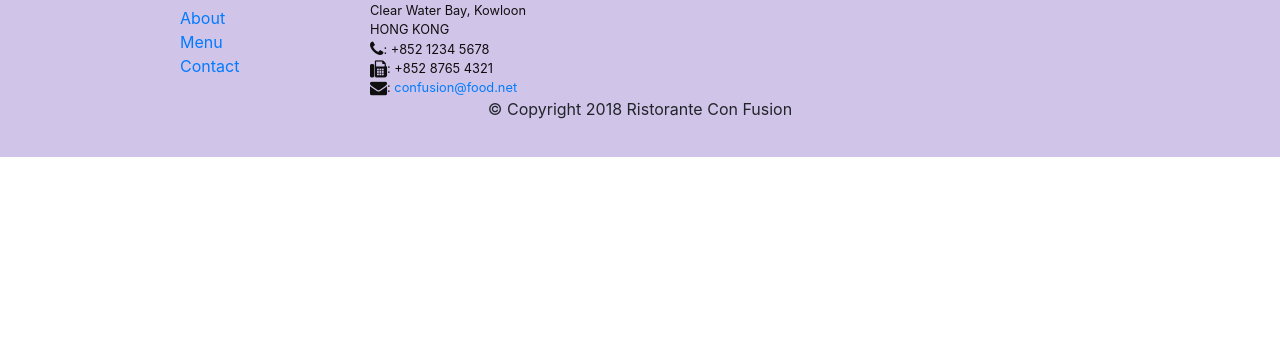
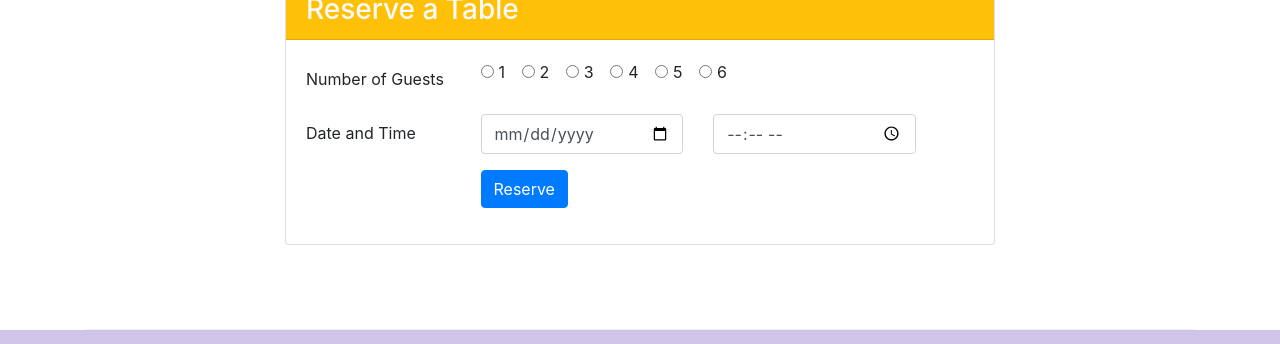
Before and after one commit to stevenpalma123/conFusion, a website: page index.html in a window 1280 px wide. Shown: the part 1604-1948 px from the top of the page. Before the commit the page ends 1761 px from the top, so only its background shows below. Drawn offline with nearby package versions, Linux system fonts and the light colour scheme.

Commit message:
Added Reservation Form

```diff
--- a/index.html
+++ b/index.html
@@ -55,8 +55,12 @@
                     <h1>Ristorante con Fusion</h1>
                     <p>We take inspiration from the World's best cuisines, and create a unique fusion experience. Our lipsmacking creations will tickle your culinary senses!</p>
                 </div>
-                <div class="col-12 col-sm align-self-center">
+                <div class="col-12 col-sm-3 align-self-center">
                     <img src="img/logo.png" class="img-fluid">
+                </div>
+                <div class="col-12 col-sm-3">
+                    <!-- hr might belong here -->
+                    <a class="btn btn-sm btn-block btn-warning" href="#reservationForm" role="button">Reserve Table</a>
                 </div>
             </div>
         </div>
@@ -84,14 +88,19 @@
             </div>
         </div>
 
-
         <div class="row row-content align-items-center">
             <div class="col-12 col-sm-4 col-md-3">
                 <h3>This Month's Promotions</h3>
             </div>
             <div class="col col-sm col-md">
-                <h2>Weekend Grand Buffet</h2>
-                <p class="d-none d-sm-block">Featuring mouthwatering combinations with a choice of five different salads, six enticing appetizers, six main entrees and five choicest desserts. Free flowing bubbly and soft drinks. All for just $19.99 per person </p>
+                <!-- media section  -->
+                <div class="media">
+                    <div class="media-body">
+                        <h2 class="mt-0">Weekend Grand Buffet <span class="badge badge-danger"> NEW</span></h2>
+                        <p class="d-none d-sm-block">Featuring mouthwatering combinations with a choice of five different salads, six enticing appetizers, six main entrees and five choicest desserts. Free flowing bubbly and soft drinks. All for just $19.99 per person. </p>
+                    </div>
+                    <img class="d-flex ml-3 img-thumbnail align-self-center" src="img/buffet.png" alt="Buffet">
+                </div>
             </div>
         </div>
 
@@ -115,6 +124,67 @@
                 </div>
             </div>
         </div>
+
+        <!-- Added form for Reservation -->
+        <div class="row row-content justify-content-center">
+            <div class="col-12 col-sm-8">
+                <div class="card">
+                    <h3 class="card-header bg-warning text-light">
+                        Reserve a Table
+                    </h3>
+                    <div class="card-body">
+                        <form id="reservationForm">
+                            <div class="form-group row">
+                                <label class="col-md-3 col-form-label">Number of Guests</label>
+                                <div class="col-md-9">
+                                    <div class="form-check form-check-inline">
+                                        <input class="form-check-input" type="radio" name="numberOfGuests" id="oneGuest" value="1">
+                                        <label class="form-check-label" for="oneGuest">1</label>
+                                    </div>
+                                    <div class="form-check form-check-inline">
+                                        <input class="form-check-input" type="radio" name="numberOfGuests" id="twoGuests" value="2">
+                                        <label class="form-check-label" for="twoGuests">2</label>
+                                    </div>
+                                    <div class="form-check form-check-inline">
+                                        <input class="form-check-input" type="radio" name="numberOfGuests" id="threeGuests" value="3">
+                                        <label class="form-check-label" for="threeGuests">3</label>
+                                    </div>
+                                    <div class="form-check form-check-inline">
+                                        <input class="form-check-input" type="radio" name="numberOfGuests" id="fourGuests" value="4">
+                                        <label class="form-check-label" for="fourGuests">4</label>
+                                    </div>
+                                    <div class="form-check form-check-inline">
+                                        <input class="form-check-input" type="radio" name="numberOfGuests" id="fiveGuests" value="5">
+                                        <label class="form-check-label" for="fiveGuests">5</label>
+                                    </div>
+                                    <div class="form-check form-check-inline">
+                                        <input class="form-check-input" type="radio" name="numberOfGuests" id="sixGuests" value="6">
+                                        <label class="form-check-label" for="sixGuests">6</label>
+                                    </div>
+                                </div>
+                            </div>
+                            <div class="form-group row">
+                                <label for="reservationTime" class="col-12 col-md-3 col-form-label">Date and Time</label>
+                                <div class="col-12 col-sm-4">
+                                    <input type="date" class="form-control" id="reservationDate" name="reservationDate" placeholder="Date">
+                                </div>
+                                <div class="col-12 col-sm-4">
+                                    <input type="time" class="form-control"  id="reservationTime" name="reservationTime" placeholder="Time">
+                                </div>
+                            </div>
+                            <div class="form-group row">
+                                <div class="offset-md-3 col-md-9">
+                                    <button type="submit" class="btn btn-primary">Reserve</button>
+                                </div>
+                            </div>
+                        </form>
+                    </div>
+                </div>
+            </div>
+        </div>
+
+
+
     </div>
 
     <footer class="footer">
```
